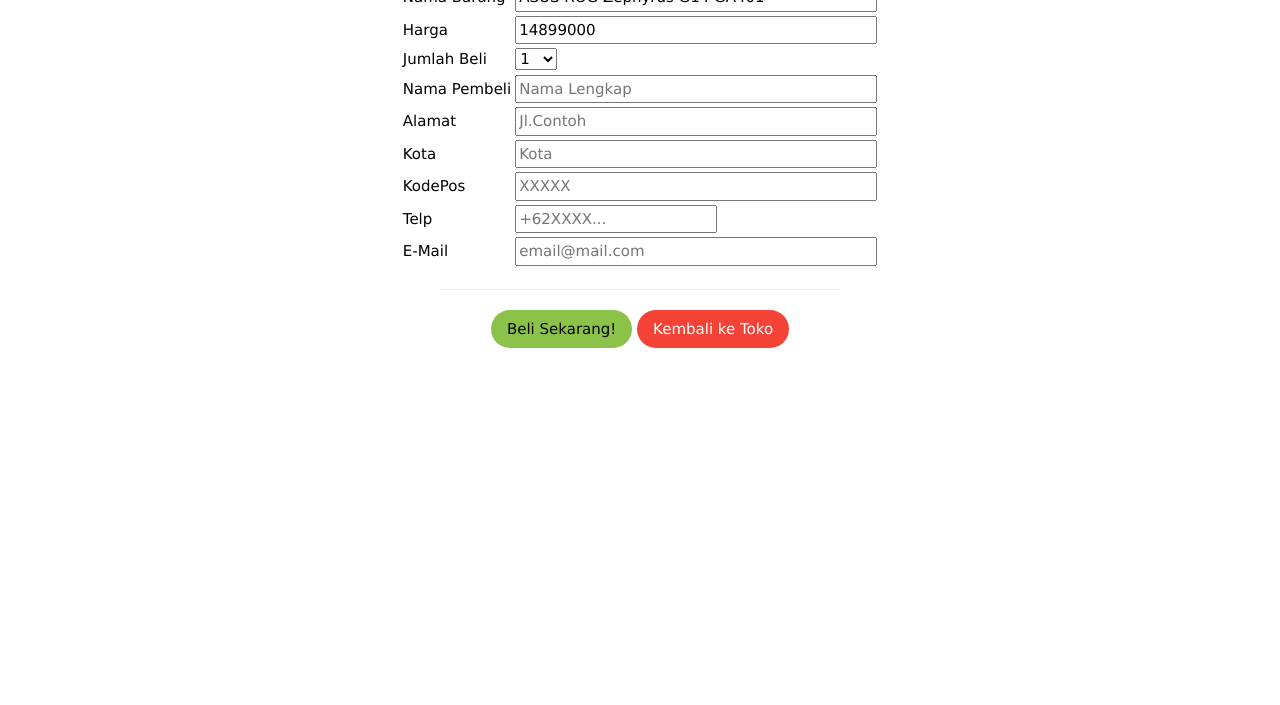
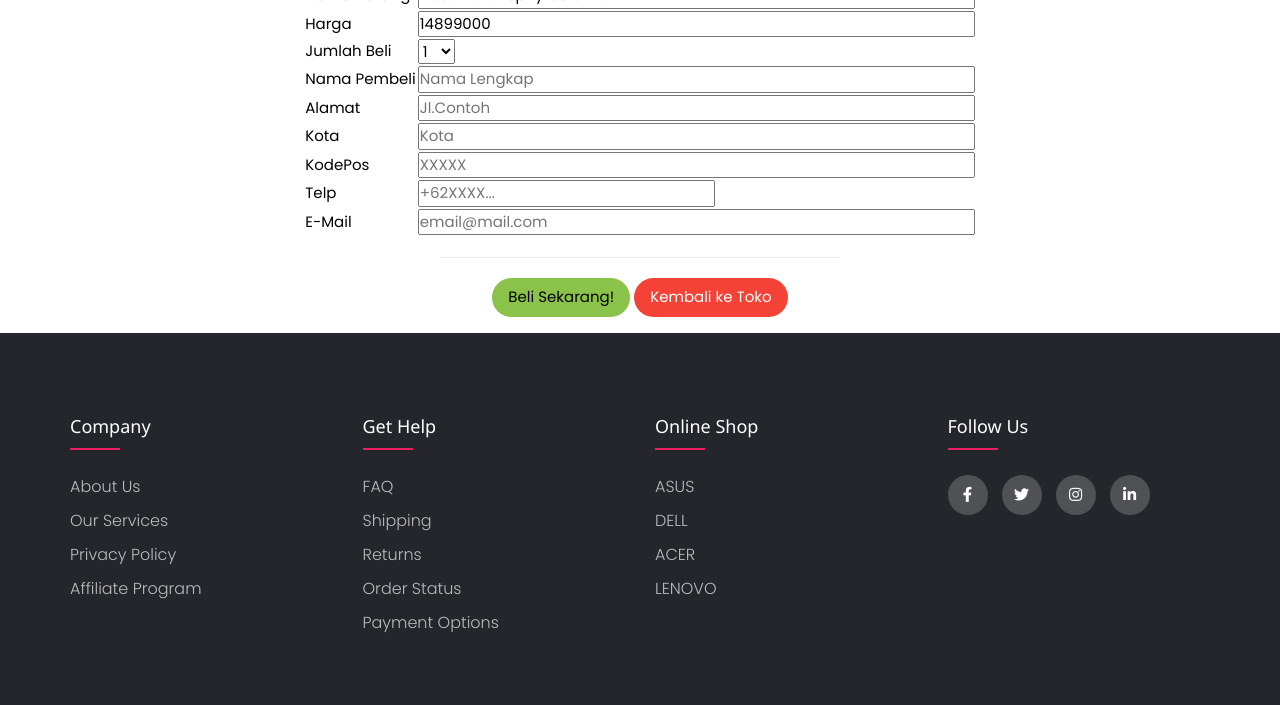
Before and after one commit to Desfantio/Project-UAS, a PHP site: page /index.php?p=belisekarang&id_barang=BR001&stok=16 in a window 1280 px wide. Shown: the part 212-917 px from the top of the page. Before the commit the page ends 560 px from the top, so only its background shows below. Run offline with PHP 8.4, Linux system fonts and the light colour scheme; data comes from the database, SQL or seed files in the repository.

Commit message:
tambah footer dan css footer

```diff
--- /dev/null
+++ b/footer.html
@@ -0,0 +1,57 @@
+<!DOCTYPE html>
+<html lang="en">
+<head>
+  <title>Footer Design</title>
+  <meta charset="utf-8">
+  <meta name="viewport" content="width=device-width, initial-scale=1">
+  <link rel="stylesheet" href="style.css">
+  <link rel="stylesheet" type="text/css" href="https://cdnjs.cloudflare.com/ajax/libs/font-awesome/5.15.1/css/all.min.css">
+</head>
+<body>
+
+  <footer class="footer">
+  	 <div class="container">
+  	 	<div class="row">
+  	 		<div class="footer-col">
+  	 			<h4>company</h4>
+  	 			<ul>
+  	 				<li><a href="#">about us</a></li>
+  	 				<li><a href="#">our services</a></li>
+  	 				<li><a href="#">privacy policy</a></li>
+  	 				<li><a href="#">affiliate program</a></li>
+  	 			</ul>
+  	 		</div>
+  	 		<div class="footer-col">
+  	 			<h4>get help</h4>
+  	 			<ul>
+  	 				<li><a href="#">FAQ</a></li>
+  	 				<li><a href="#">shipping</a></li>
+  	 				<li><a href="#">returns</a></li>
+  	 				<li><a href="#">order status</a></li>
+  	 				<li><a href="#">payment options</a></li>
+  	 			</ul>
+  	 		</div>
+  	 		<div class="footer-col">
+  	 			<h4>online shop</h4>
+  	 			<ul>
+  	 				<li><a href="#">ASUS</a></li>
+  	 				<li><a href="#">DELL</a></li>
+  	 				<li><a href="#">ACER</a></li>
+  	 				<li><a href="#">LENOVO</a></li>
+  	 			</ul>
+  	 		</div>
+  	 		<div class="footer-col">
+  	 			<h4>follow us</h4>
+  	 			<div class="social-links">
+  	 				<a href="#"><i class="fab fa-facebook-f"></i></a>
+  	 				<a href="#"><i class="fab fa-twitter"></i></a>
+  	 				<a href="#"><i class="fab fa-instagram"></i></a>
+  	 				<a href="#"><i class="fab fa-linkedin-in"></i></a>
+  	 			</div>
+  	 		</div>
+  	 	</div>
+  	 </div>
+  </footer>
+
+</body>
+</html>
--- a/index.php
+++ b/index.php
@@ -60,4 +60,7 @@
         </div>
     </div>
 </body>
+<?php
+include('footer.html')
+?>
 </html>
--- /dev/null
+++ b/style.css
@@ -0,0 +1,93 @@
+@import url('https://fonts.googleapis.com/css2?family=Poppins:wght@300;400;500;600;700&display=swap');
+body{
+	line-height: 1.5;
+	font-family: 'Poppins', sans-serif;
+}
+*{
+	margin:0;
+	padding:0;
+	box-sizing: border-box;
+}
+.container{
+	max-width: 1170px;
+	margin:auto;
+}
+.row{
+	display: flex;
+	flex-wrap: wrap;
+}
+ul{
+	list-style: none;
+}
+.footer{
+	background-color: #24262b;
+    padding: 70px 0;
+}
+.footer-col{
+   width: 25%;
+   padding: 0 15px;
+}
+.footer-col h4{
+	font-size: 18px;
+	color: #ffffff;
+	text-transform: capitalize;
+	margin-bottom: 35px;
+	font-weight: 500;
+	position: relative;
+}
+.footer-col h4::before{
+	content: '';
+	position: absolute;
+	left:0;
+	bottom: -10px;
+	background-color: #e91e63;
+	height: 2px;
+	box-sizing: border-box;
+	width: 50px;
+}
+.footer-col ul li:not(:last-child){
+	margin-bottom: 10px;
+}
+.footer-col ul li a{
+	font-size: 16px;
+	text-transform: capitalize;
+	color: #ffffff;
+	text-decoration: none;
+	font-weight: 300;
+	color: #bbbbbb;
+	display: block;
+	transition: all 0.3s ease;
+}
+.footer-col ul li a:hover{
+	color: #ffffff;
+	padding-left: 8px;
+}
+.footer-col .social-links a{
+	display: inline-block;
+	height: 40px;
+	width: 40px;
+	background-color: rgba(255,255,255,0.2);
+	margin:0 10px 10px 0;
+	text-align: center;
+	line-height: 40px;
+	border-radius: 50%;
+	color: #ffffff;
+	transition: all 0.5s ease;
+}
+.footer-col .social-links a:hover{
+	color: #24262b;
+	background-color: #ffffff;
+}
+
+/*responsive*/
+@media(max-width: 767px){
+  .footer-col{
+    width: 50%;
+    margin-bottom: 30px;
+}
+}
+@media(max-width: 574px){
+  .footer-col{
+    width: 100%;
+}
+}
```
